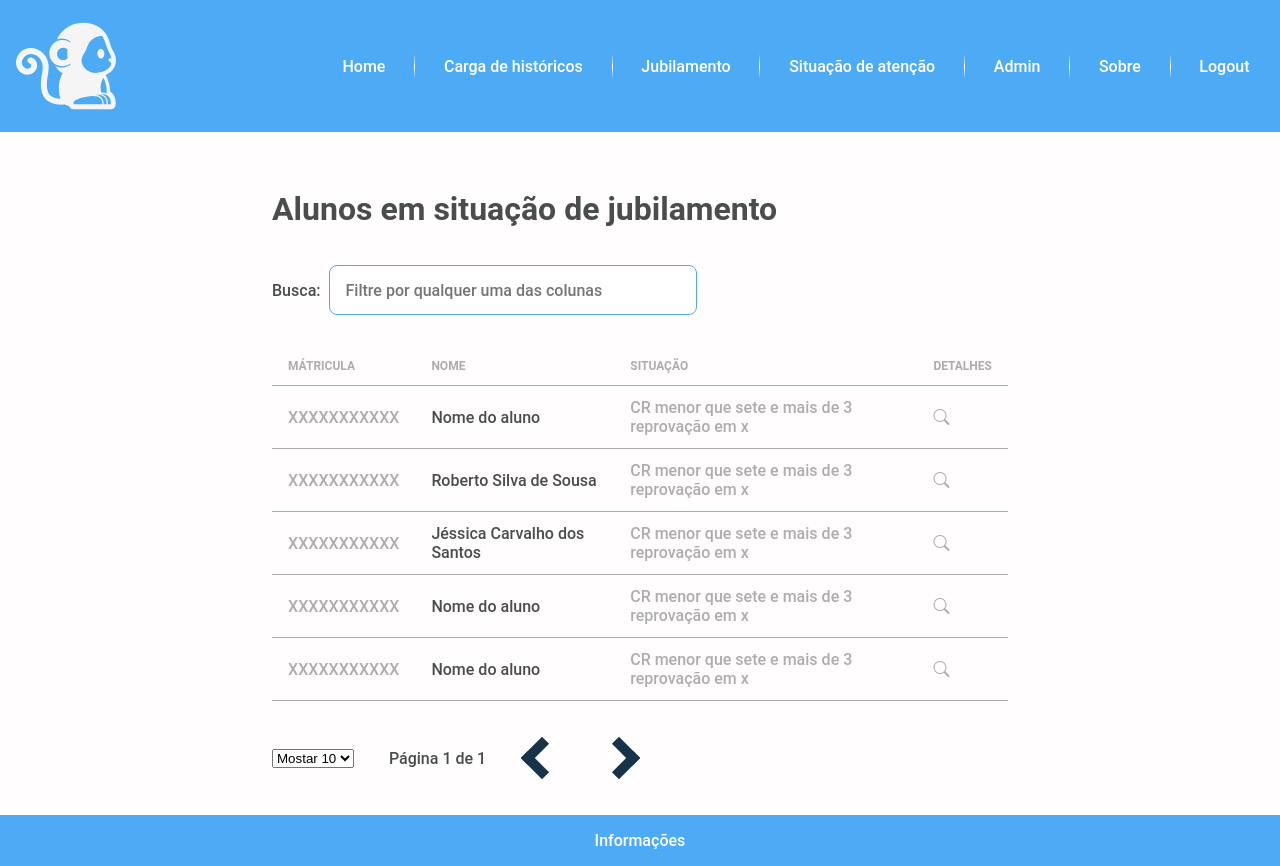
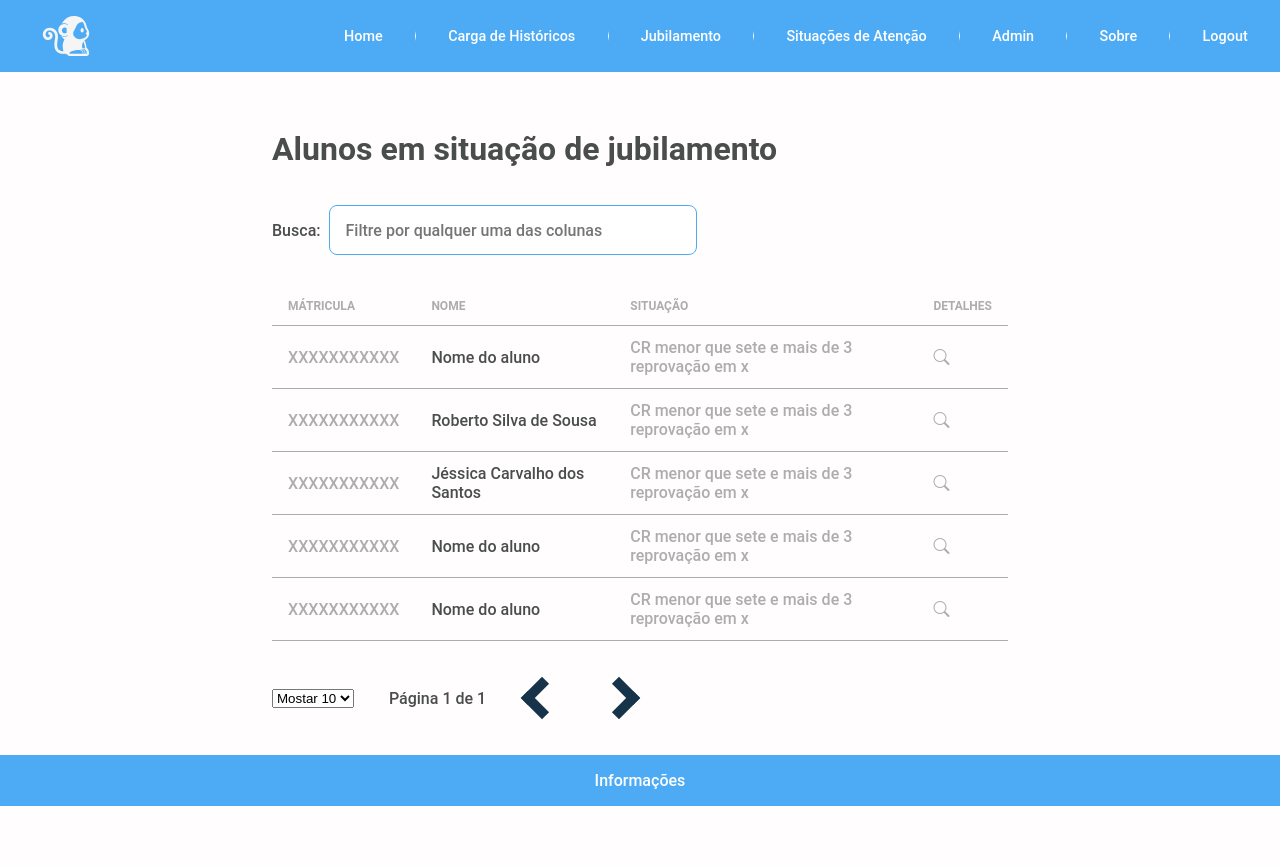
Before and after one commit to pedroAndrad1/sagui, a Next.js app: page /jubilamento in a window 1280 px wide. After the commit the page ends 806 px from the top, so only its background shows below. Built offline with nearby package versions, Linux system fonts and the light colour scheme.

Commit message:
Tamanho da navbar diminuida

```diff
--- a/src/components/Navbar/Navbar.module.scss
+++ b/src/components/Navbar/Navbar.module.scss
@@ -12,7 +12,7 @@
         justify-content: center;
         align-items: center;
         img {
-            height: 100px;
+            height: 40px;
             width: 100px;
             margin-right: 2rem;
         }
@@ -37,6 +37,7 @@
             li {
                 color: var(--text);
                 cursor: pointer;
+                font-size: .9rem;
             }
         }
     }
--- a/src/components/Navbar/index.tsx
+++ b/src/components/Navbar/index.tsx
@@ -17,11 +17,11 @@ export default function Navbar( {openCargaHistoricosModal}:NavbarProps ){
                         <ul>
                             <Link href='/'><li>Home</li></Link>
                             <Divider direction='vertical' />
-                            <li onClick={() => openCargaHistoricosModal()}>Carga de históricos</li>
+                            <li onClick={() => openCargaHistoricosModal()}>Carga de Históricos</li>
                             <Divider direction='vertical' />
                             <Link href='/jubilamento'><li>Jubilamento</li></Link>
                             <Divider direction='vertical' />
-                            <Link href='/situacao-de-atencao'><li>Situação de atenção</li></Link>
+                            <Link href='/situacao-de-atencao'><li>Situações de Atenção</li></Link>
                             <Divider direction='vertical' />
                             <Link href='/admin'><li>Admin</li></Link>
                             <Divider direction='vertical' />
```
Also changed, not shown: src/components/Breadcrumbs/index.tsx (added).
